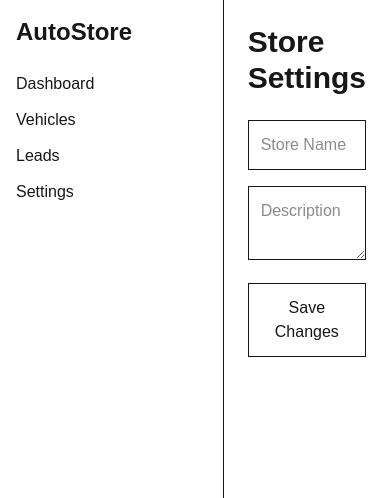
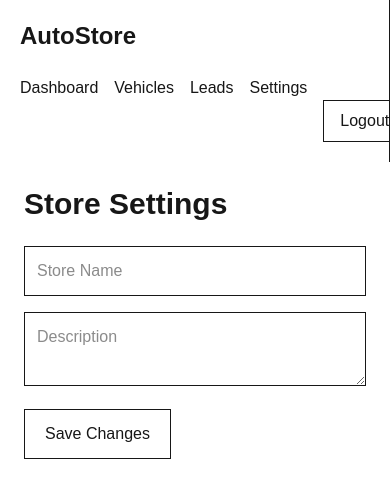
Before and after one commit to afnangit00/autostore-saas, a Next.js app: page /dashboard/settings in a window 390 px wide. Shown: the top 498 px of the page. Built offline with nearby package versions, Linux system fonts and the light colour scheme; no server answers.

Commit message:
Make deshboard responsive and add logout

```diff
--- a/src/app/(dashboard)/dashboard/layout.tsx
+++ b/src/app/(dashboard)/dashboard/layout.tsx
@@ -1,47 +1,90 @@
 import Link from "next/link";
+import LogoutButton from "@/components/LogoutButton";
 
-export default function DashboardLayout({ children }: {
+export default function DashboardLayout({
+  children,
+}: {
   children: React.ReactNode;
 }) {
+
+
   return (
-    <div className="flex min-h-screen">
+
+    <div className="min-h-screen">
+      <div
+        className="
+        flex
+        flex-col
+        md:flex-row
+        "
+      >
+
+
+        {/* Sidebar */}
 
         <aside
-        className="w-64 border-r p-4">
-        <h2
-          className="text-2xl font-bold mb-6">
+
+          className="w-full md:w-64 border-r p-5"
+        >
+          <h2 className="text-2xl font-bold mb-6">
             AutoStore
           </h2>
 
-        <nav
-          className=" flex flex-col gap-3">
+
+
+          <nav className="flex md:flex-col gap-4">
+
             <Link href="/dashboard">
               Dashboard
             </Link>
+
 
             <Link href="/dashboard/vehicles">
               Vehicles
             </Link>
 
+
             <Link href="/dashboard/leads">
               Leads
             </Link>
 
+
             <Link href="/dashboard/settings">
               Settings
             </Link>
+
+            <LogoutButton/>
+
           </nav>
+
+
         </aside>
 
+
+
+
+        {/* Content */}
+
+
         <main
+
           className="
           flex-1
           p-6
           "
+
         >
+
           {children}
+
         </main>
 
+
+
       </div>
+
+
+    </div>
+
   );
 }
--- /dev/null
+++ b/src/components/LogoutButton.tsx
@@ -0,0 +1,30 @@
+"use client";
+import { useRouter } from "next/navigation";
+
+export default function LogoutButton(){
+
+ const router =
+  useRouter();
+
+ async function logout(){
+
+  await fetch(
+    "/api/auth/logout",
+    {
+      method:"POST"
+    }
+  );
+  router.push("/login");
+ }
+
+ return (
+
+  <button
+   onClick={logout}
+   className="border px-4 py-2 mt-6">
+   Logout
+  </button>
+
+ );
+
+}
```
Lines whose indentation alone changed are shown as unchanged.
